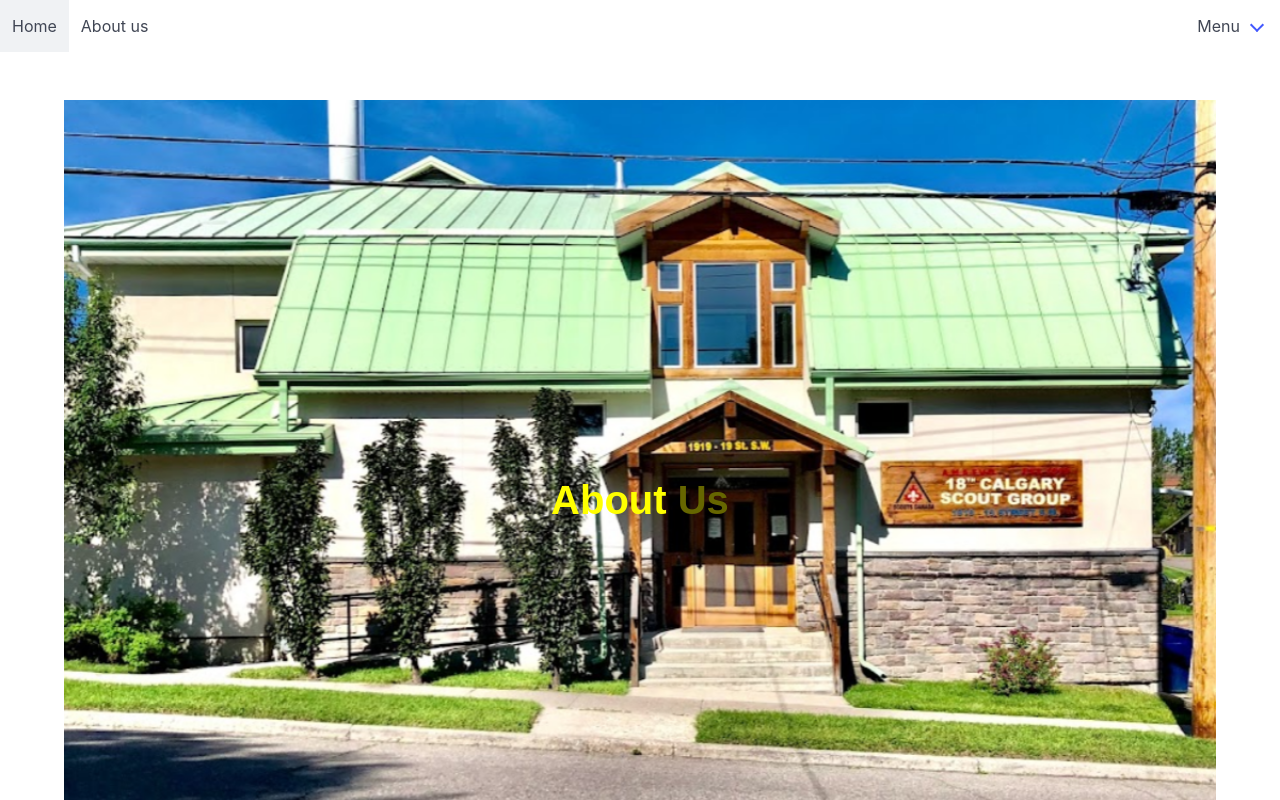
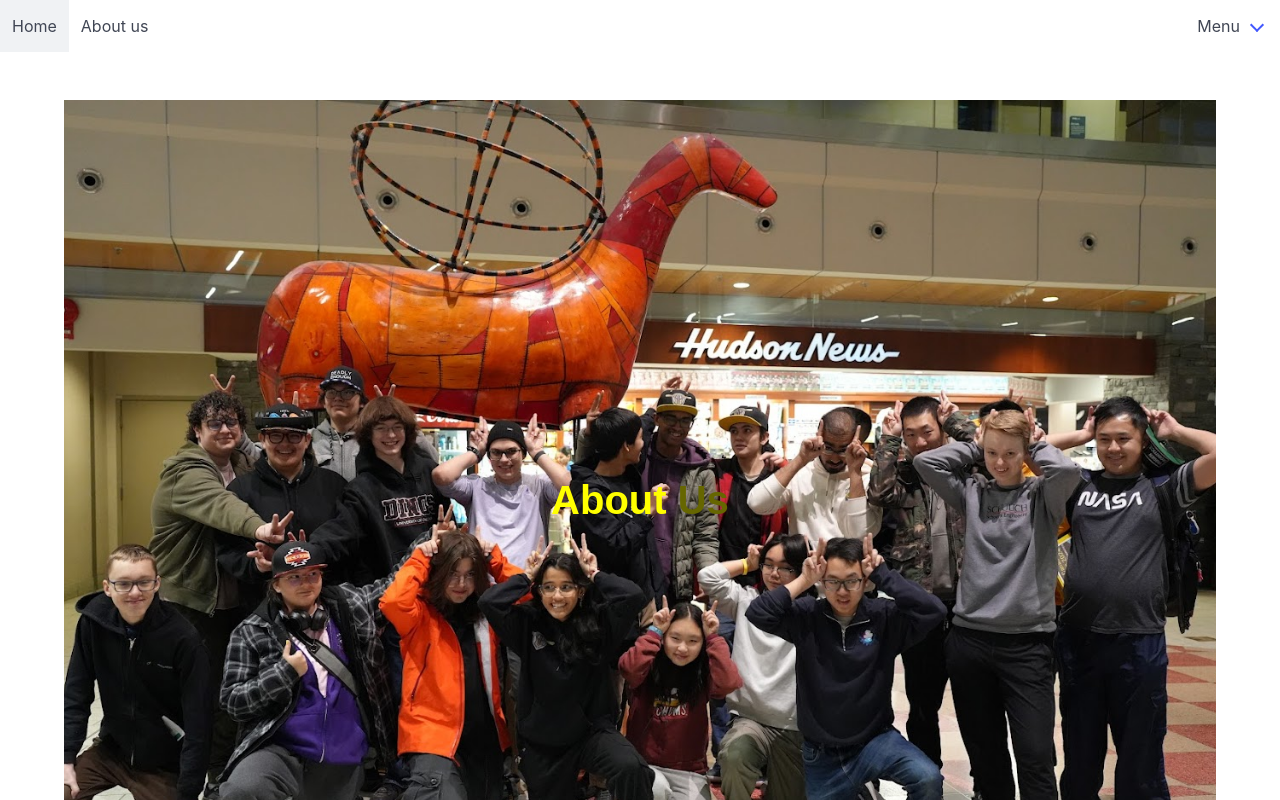
Before and after one commit to TheHiveFIRST/TheHiveWebsite, a React (Create React App) app in the folder frontend/: page /aboutus in a window 1280 px wide. Shown: the top 800 px of the page. Built offline with nearby package versions, Linux system fonts and the light colour scheme; a web font is replaced by a local one.

Commit message:
Title picture bugfix

```diff
--- a/frontend/src/components/AboutUs.css
+++ b/frontend/src/components/AboutUs.css
@@ -1,4 +1,4 @@
-.title-section {
+.au-title-section {
     position: relative;
     height: 100vh; /* Full viewport height */
     display: flex;
--- a/frontend/src/components/AboutUs.js
+++ b/frontend/src/components/AboutUs.js
@@ -37,7 +37,7 @@
 
   return (
     <div>
-      <section className='title-section'>
+      <section className='au-title-section'>
         <h1 className='title astitle'>
           <span className='about'>About </span>
           <span className='us'>Us</span>
```
